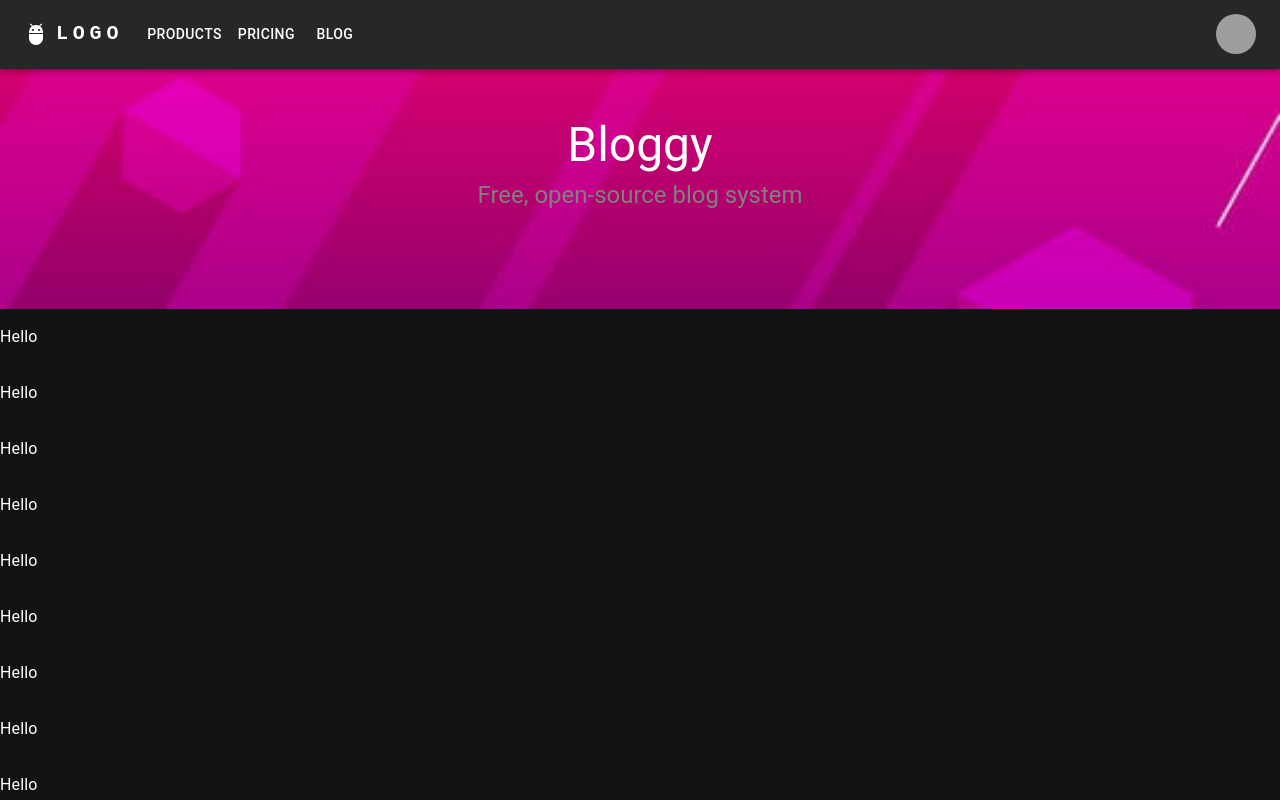
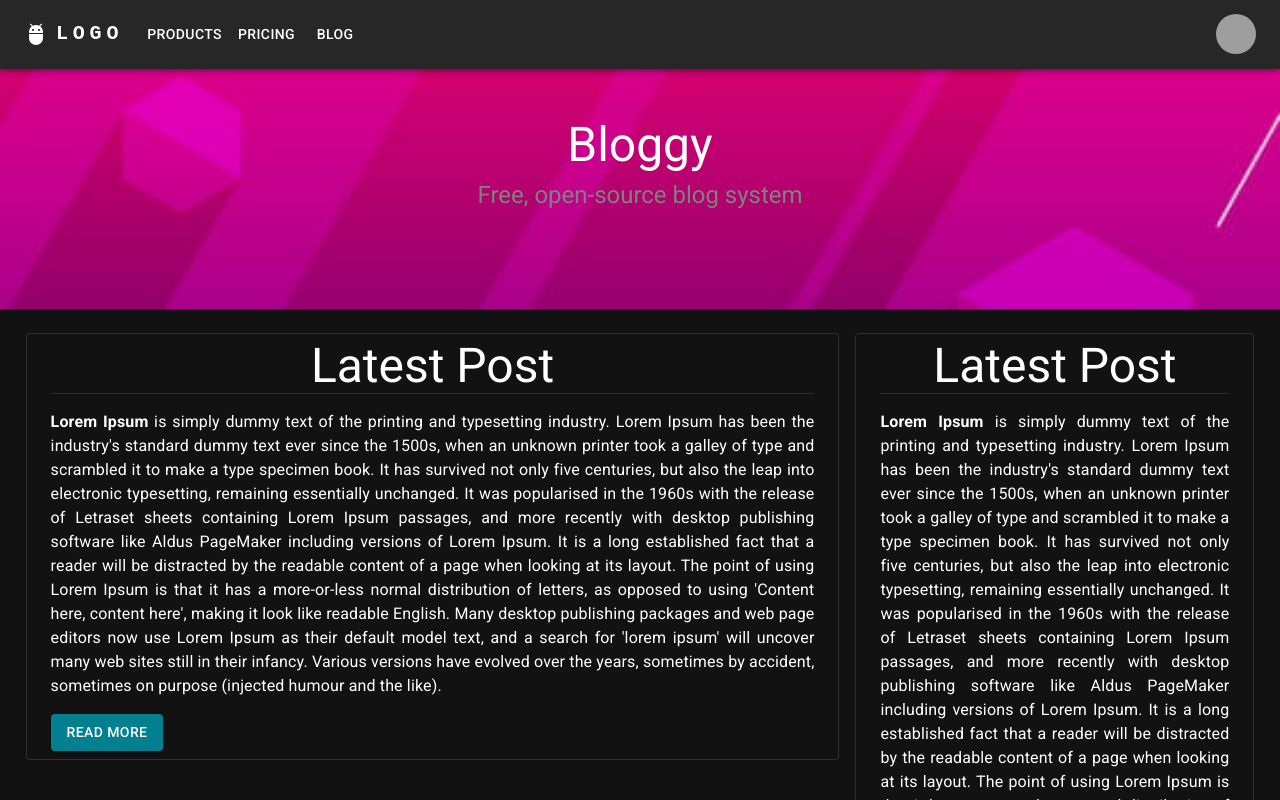
Before and after one commit to JadeClay/bloggy, a React (Create React App) app in the folder packages/client/: page / in a window 1280 px wide. Shown: the top 800 px of the page. Built offline with nearby package versions, Linux system fonts and the light colour scheme; grey boxes are pictures that could not be loaded.

Commit message:
Major changes on Landing Page

```diff
--- a/packages/client/package.json
+++ b/packages/client/package.json
@@ -9,9 +9,13 @@
     "@testing-library/jest-dom": "^5.16.5",
     "@testing-library/react": "^13.4.0",
     "@testing-library/user-event": "^13.5.0",
+    "localforage": "^1.10.0",
+    "match-sorter": "^6.3.1",
     "react": "^18.2.0",
     "react-dom": "^18.2.0",
+    "react-router-dom": "^6.4.2",
     "react-scripts": "5.0.1",
+    "sort-by": "^1.2.0",
     "web-vitals": "^2.1.4"
   },
   "scripts": {
--- a/packages/client/src/App.jsx
+++ /dev/null
@@ -1,53 +0,0 @@
-import React from 'react';
-import { createTheme, CssBaseline, responsiveFontSizes, Stack, ThemeProvider } from '@mui/material';
-import Navbar from "./Navbar/Navbar.jsx";
-import getDate from './util/date';
-import HeroImage from "./HeroImage/HeroImage";
-
-let DarkTheme = createTheme({
-  palette: {
-    mode: 'dark',
-    primary: {
-      main: '#028090',
-    },
-    secondary: {
-      main: '#00a896',
-    },
-  },
-});
-
-DarkTheme = responsiveFontSizes(DarkTheme);
-
-let currentDate = getDate;
-
-
-function App() {
-  return (
-    <ThemeProvider theme={DarkTheme}>
-      <CssBaseline />
-
-      <Navbar date={currentDate}/>
-
-      <Stack>
-        <HeroImage title="Bloggy" subtitle="Free, open-source blog system"/>
-
-        <p>Hello</p>
-        <p>Hello</p>
-        <p>Hello</p>
-        <p>Hello</p>
-        <p>Hello</p>
-        <p>Hello</p>
-        <p>Hello</p>
-        <p>Hello</p>
-        <p>Hello</p>
-        <p>Hello</p>
-        <p>Hello</p>
-
-      </Stack>
-
-    </ThemeProvider>
-
-  );
-}
-
-export default App;
--- a/packages/client/src/HeroImage/HeroImage.jsx
+++ b/packages/client/src/Components/HeroImage/HeroImage.jsx
@@ -2,7 +2,7 @@ import { Typography } from '@mui/material';
 import { Stack } from '@mui/system'
 import PropTypes from 'prop-types'
 import React, { Component } from 'react'
-import image from "../images/background.jpg";
+import image from "../../images/background.jpg";
 
 export default class HeroImage extends Component {
   static propTypes = {
--- /dev/null
+++ b/packages/client/src/Components/LatestPost/LatestPost.jsx
@@ -0,0 +1,25 @@
+import { Button, Container, Divider, Paper, Typography } from '@mui/material';
+import { Box } from '@mui/system';
+import React, { useState } from 'react';
+import ReactMarkdown from 'react-markdown';
+
+
+export default function LatestPost() {
+    const [Title, setTitle] = useState("Latest Post");
+    const [Content, setContent] = useState("**Lorem Ipsum** is simply dummy text of the printing and typesetting industry. Lorem Ipsum has been the industry's standard dummy text ever since the 1500s, when an unknown printer took a galley of type and scrambled it to make a type specimen book. It has survived not only five centuries, but also the leap into electronic typesetting, remaining essentially unchanged. It was popularised in the 1960s with the release of Letraset sheets containing Lorem Ipsum passages, and more recently with desktop publishing software like Aldus PageMaker including versions of Lorem Ipsum.  It is a long established fact that a reader will be distracted by the readable content of a page when looking at its layout. The point of using Lorem Ipsum is that it has a more-or-less normal distribution of letters, as opposed to using 'Content here, content here', making it look like readable English. Many desktop publishing packages and web page editors now use Lorem Ipsum as their default model text, and a search for 'lorem ipsum' will uncover many web sites still in their infancy. Various versions have evolved over the years, sometimes by accident, sometimes on purpose (injected humour and the like).");
+    const [Link, setLink] = useState("/");
+
+    return (
+    <Paper variant="outlined">
+        <Container sx={{paddingTop: "0.5vh"}}>
+            <Typography variant="h3" component="h2" textAlign="center"> {Title} </Typography>
+            <Divider />
+            <Typography variant="body1" textAlign="justify">
+                <ReactMarkdown children={Content}/>
+            </Typography>
+            <Button variant="contained" sx={{marginBottom: "1vh"}} href={Link}>Read more</Button>
+        </Container>
+
+    </Paper>
+  )
+}
--- /dev/null
+++ b/packages/client/src/Posts.jsx
@@ -0,0 +1,36 @@
+import React, { useEffect, useState } from 'react'
+
+export default function Posts() {
+  const [data, setData] = useState(null);
+  const [error, setError] = useState(null);
+
+  useEffect(() => {
+    fetch('https://jsonplaceholder.typicode.com/posts?_limit=8')
+    .then(response => { if(!response.ok){ throw new Error(`HTTP Error: ${response.status}`)  } return response.json() } )
+    .then(data => {
+      setData(data);
+      setError(null);
+    })
+    .catch(error => {
+      setData(null);
+      setError(error);
+    });
+  });
+
+  return (
+    <div>
+        <h1>Posts</h1>
+        {error && (
+          <div>{`There is a problem fetching the post data - ${error}`}</div>
+        )}
+        <ul>
+        {data &&
+          data.map(({ id, title }) => (
+            <li key={id}>
+              <h3>{title}</h3>
+            </li>
+          ))}
+      </ul>
+    </div>
+  )
+}
--- a/packages/client/src/index.jsx
+++ b/packages/client/src/index.jsx
@@ -1,12 +1,34 @@
 import React from 'react';
 import ReactDOM from 'react-dom/client';
-import App from './App';
+import {
+  createBrowserRouter,
+  RouterProvider,
+  Route,
+} from "react-router-dom";
+
+import '@fontsource/roboto/300.css';
+import '@fontsource/roboto/400.css';
+import '@fontsource/roboto/500.css';
+import '@fontsource/roboto/700.css';
+
+import Root from './routes/Root';
+
+const router = createBrowserRouter([
+  {
+    path: "/",
+    element: <Root />,
+  },
+  {
+    path: "/posts",
+    element: <Root />,
+  }
+]);
 
 // eslint-disable-next-line no-undef
 const root = ReactDOM.createRoot(document.getElementById('root'));
 root.render(
   <React.StrictMode>
-    <App />
+    <RouterProvider router={router} />
   </React.StrictMode>,
 );
 
--- /dev/null
+++ b/packages/client/src/routes/Root.jsx
@@ -0,0 +1,48 @@
+import React from 'react';
+import { createTheme, CssBaseline, Grid, responsiveFontSizes, Stack, ThemeProvider } from '@mui/material';
+import Navbar from "../Components/Navbar/Navbar";
+import HeroImage from "../Components/HeroImage/HeroImage";
+import LatestPost from '../Components/LatestPost/LatestPost';
+import Posts from "../Posts";
+
+let DarkTheme = createTheme({
+  palette: {
+    mode: 'dark',
+    primary: {
+      main: '#028090',
+    },
+    secondary: {
+      main: '#00a896',
+    },
+  },
+});
+
+DarkTheme = responsiveFontSizes(DarkTheme);
+
+
+function Root() {
+  return (
+    <ThemeProvider theme={DarkTheme}>
+      <CssBaseline />
+
+      <Navbar/>
+
+      <Stack>
+        <HeroImage title="Bloggy" subtitle="Free, open-source blog system"/>
+
+        <Grid container spacing={2} rowSpacing={2} sx={{ marginTop: "1vh", paddingX: "2vw" }}>
+          <Grid item xs={12} md={8}>
+            <LatestPost/>
+          </Grid>
+          <Grid item xs={12} md={4}>
+            <LatestPost/>
+          </Grid>
+        </Grid>
+      </Stack>
+
+    </ThemeProvider>
+
+  );
+}
+
+export default Root;
--- a/packages/client/src/util/date.js
+++ /dev/null
@@ -1,33 +0,0 @@
-function getDate() {
-    const date = new Date();
-
-    const months = ["January", "February", "March", "April", "May", "June", "July", "August", "September", "October", "November", "December"]
-
-    let month = months[date.getMonth()];
-
-    let day = date.getDate();
-
-    switch (date.getDate()) {
-        case 1:
-            day += "st"
-            break;
-        case 2:
-            day += "nd"
-            break;
-        case 3:
-            day += "rd"
-            break;
-        default:
-            day += "th"
-            break;
-    }
-
-    let year = date.getFullYear();
-
-    let currentDate = "It's " + month + ' ' + day + ', ' + year ;
-    console.log(currentDate);
-
-    return currentDate
-}
-
-export default getDate();
```
Also changed, not shown: package.json (+5 -2 lines), packages/client/src/Components/Navbar/Navbar.jsx (renamed from packages/client/src/Navbar/Navbar.jsx), 2 other files (tests, documents, lock files or other folders).
